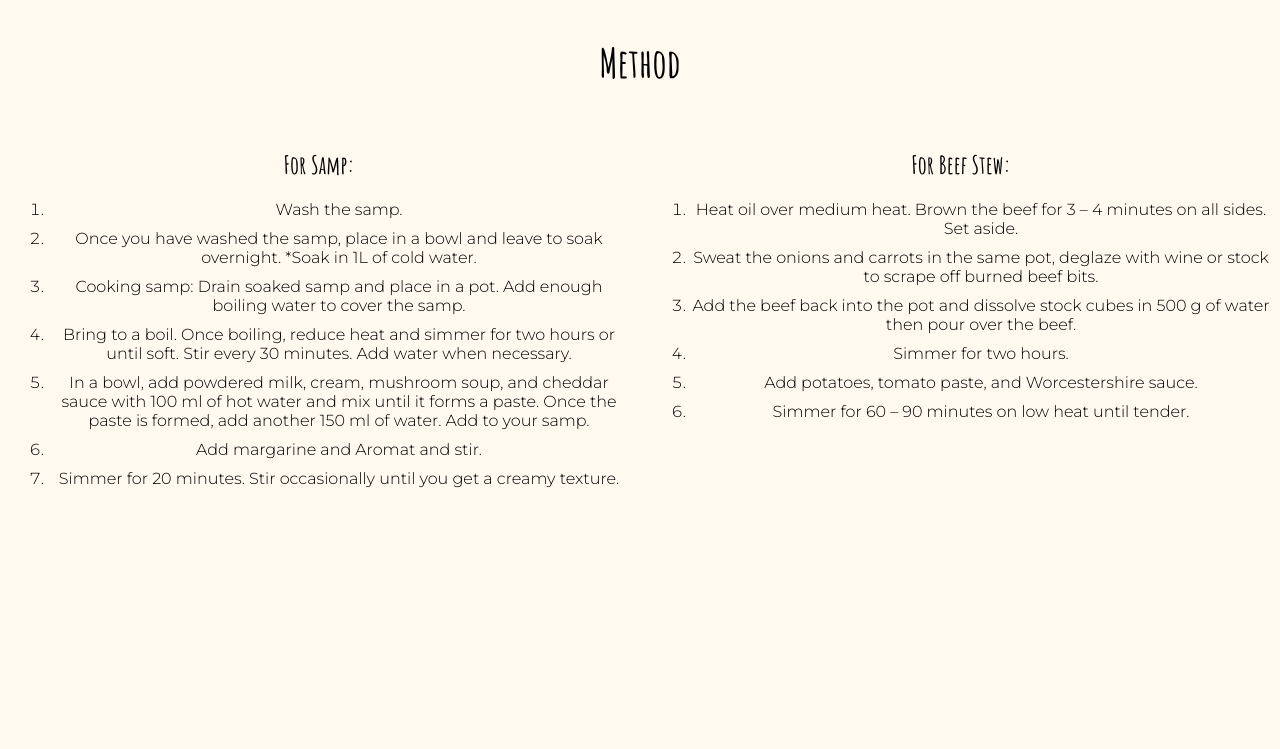
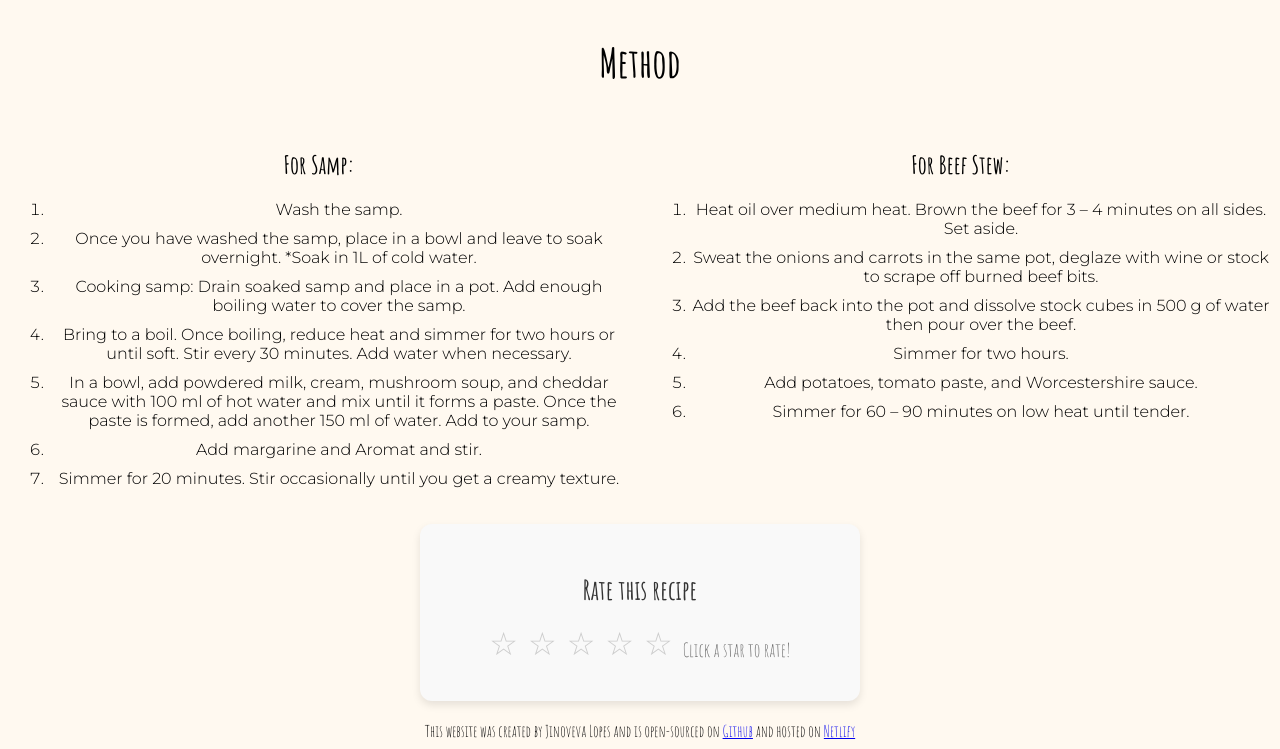
Before and after one commit to Jinoveva/shecodes-recipe-challenge, a plain HTML site: page index.html in a window 1280 px wide. Shown: the part 1019-1768 px from the top of the page. Before the commit the page ends 1531 px from the top, so only its background shows below. Drawn offline with Linux system fonts and the light colour scheme.

Commit message:
Added a star rating section

```diff
--- a/index.css
+++ b/index.css
@@ -111,6 +111,47 @@ li {
     margin-bottom: 20px;
 }
 
+
+.rating-container{
+    text-align: center;
+    margin: 20px auto;
+    padding: 20px;
+    max-width: 400px;
+    background: #f9f9f9;
+    border-radius: 12px;
+    box-shadow: 0 4px 8px rgba(0, 0, 0, 0.1);
+}
+
+.rating-container h3{
+    font-size: 1.7rem;
+    margin-bottom: 15px;
+    color: #333;
+}
+
+.stars{
+    display: flex;
+    justify-content: center;
+    gap: 10px;
+}
+
+.star{
+    font-size: 2rem;
+    color: #ccc;
+    cursor: pointer;
+    transition: color 0.3 ease, transform 0.2 ease;
+}
+
+.star:hover{
+    color: #ffcc00;
+    transform: scale(1.2);
+}
+
+.feedback{
+    margin-top: 15px;
+    font-size: 1.2rem;
+    color: #666
+}
+
 @keyframes slideIn {
     0% {
         opacity: 0;
--- a/index.html
+++ b/index.html
@@ -109,6 +109,24 @@
         </div>
     </section>
 
+    <section id="rating-section" class="rating-container">
+        <h3>Rate this recipe</h3>
+        <div class="stars">
+            <span class="star" data-value="1">&#9734;</span>
+            <span class="star" data-value="2">&#9734;</span>
+            <span class="star" data-value="3">&#9734;</span>
+            <span class="star" data-value="4">&#9734;</span>
+            <span class="star" data-value="5">&#9734;</span>
+            <p class="feedback">Click a star to rate!</p>
+        </div>
+
+    </section>
+
+<footer>This website was created by Jinoveva Lopes and is open-sourced on
+    <a href="https://github.com/Jinoveva/shecodes-recipe-challenge">Github</a>
+    and hosted on
+    <a href="https://shecodes-recipe-challenge.netlify.app/">Netlify</a>
+</footer>
 </body>
 
 </html>
```
